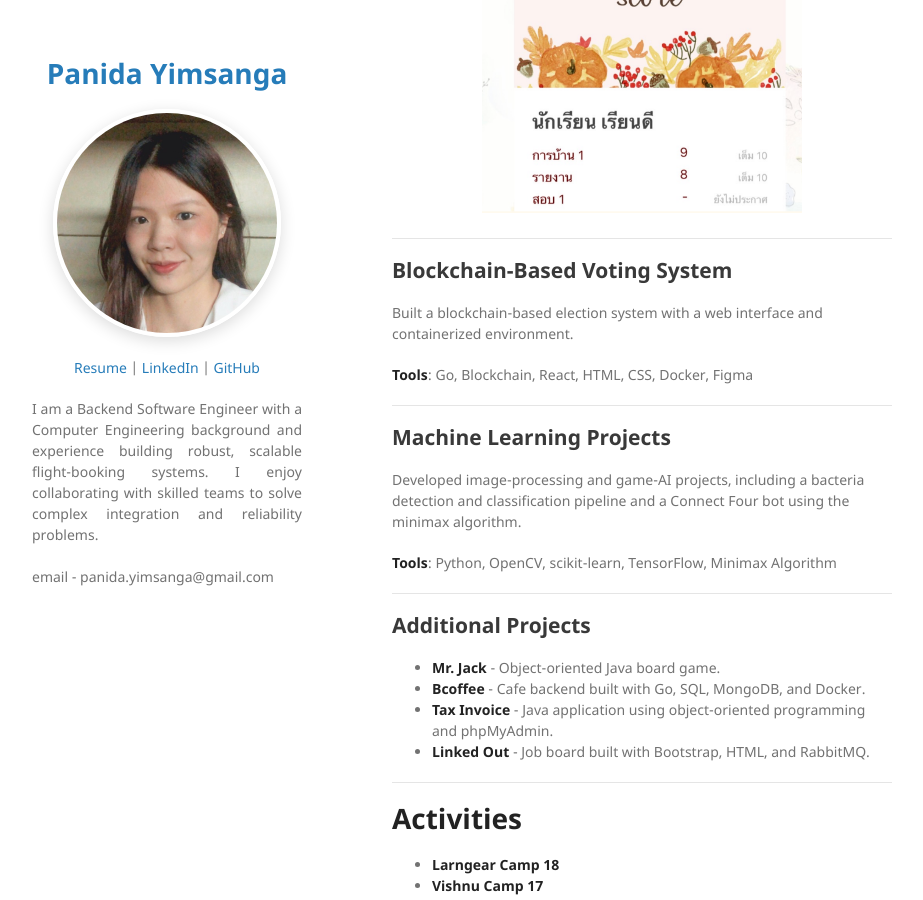
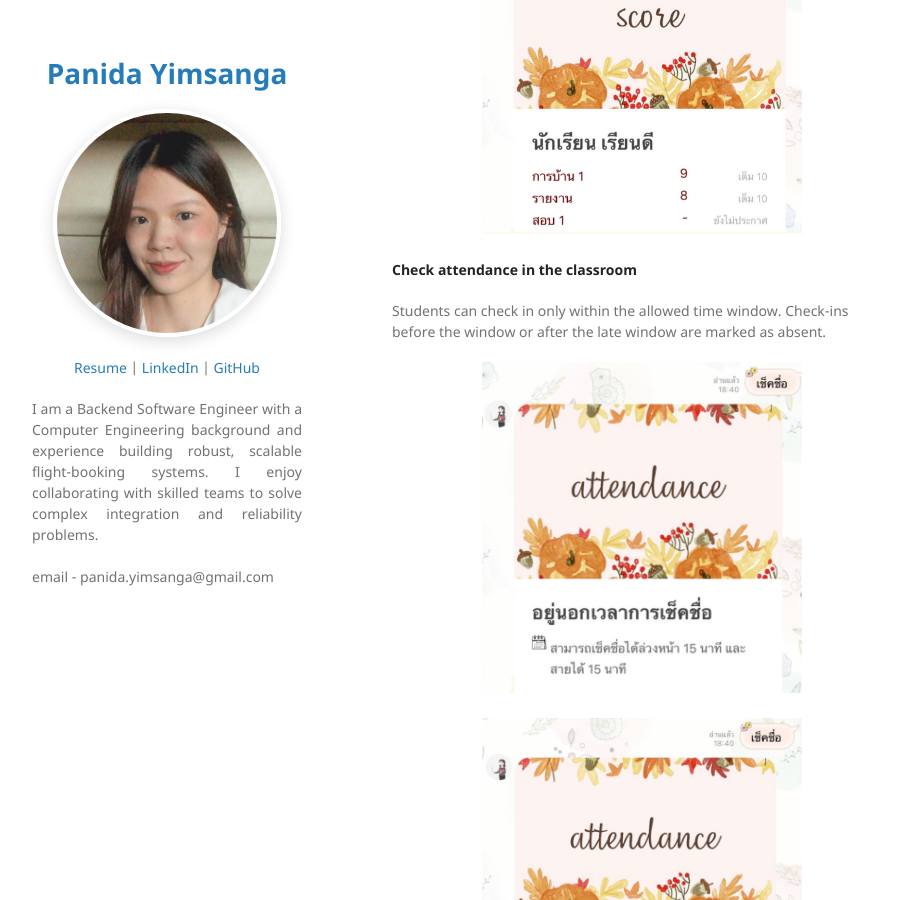
Before and after one commit to sarasix/sarasix.github.io, a Jekyll site: the page built from index.md, in a window 1280 px wide and 900 px high, scrolled down 3641 px. Shown: the whole window, without its empty margins (178-1101 px from the left). Built offline with Jekyll 4.4.1, drawn with Linux system fonts in a browser that asks for light colours; our own code applies the rules of GitHub Pages for plain Markdown files; some of the changed text lies outside the part shown.

Commit message:
Add LINE bot attendance screenshots

```diff
--- a/index.md
+++ b/index.md
@@ -87,7 +87,7 @@ Built a LINE bot using Google Apps Script for classroom operations.
 
 * Registered users and stored user IDs.
 * Reported individual test scores to students.
-* Checked classroom attendance and attendance windows.
+* Checked classroom attendance and attendance windows, treating early or late check-ins as absent.
 * Automated simple teacher-student workflows through LINE chat.
 
 **Register user**
@@ -100,6 +100,18 @@ Built a LINE bot using Google Apps Script for classroom operations.
 
 <p align="center">
   <img src="/assets/img/line-bot/report-individual-score.png" alt="LINE Classroom Bot individual score report" width="320">
+</p>
+
+**Check attendance in the classroom**
+
+Students can check in only within the allowed time window. Check-ins before the window or after the late window are marked as absent.
+
+<p align="center">
+  <img src="/assets/img/line-bot/check-attendance-window.png" alt="LINE Classroom Bot attendance time window" width="320">
+</p>
+
+<p align="center">
+  <img src="/assets/img/line-bot/check-attendance-success.png" alt="LINE Classroom Bot attendance completed" width="320">
 </p>
 
 ---
```
Also changed, not shown: assets/img/line-bot/check-attendance-success.png (added), assets/img/line-bot/check-attendance-window.png (added).
